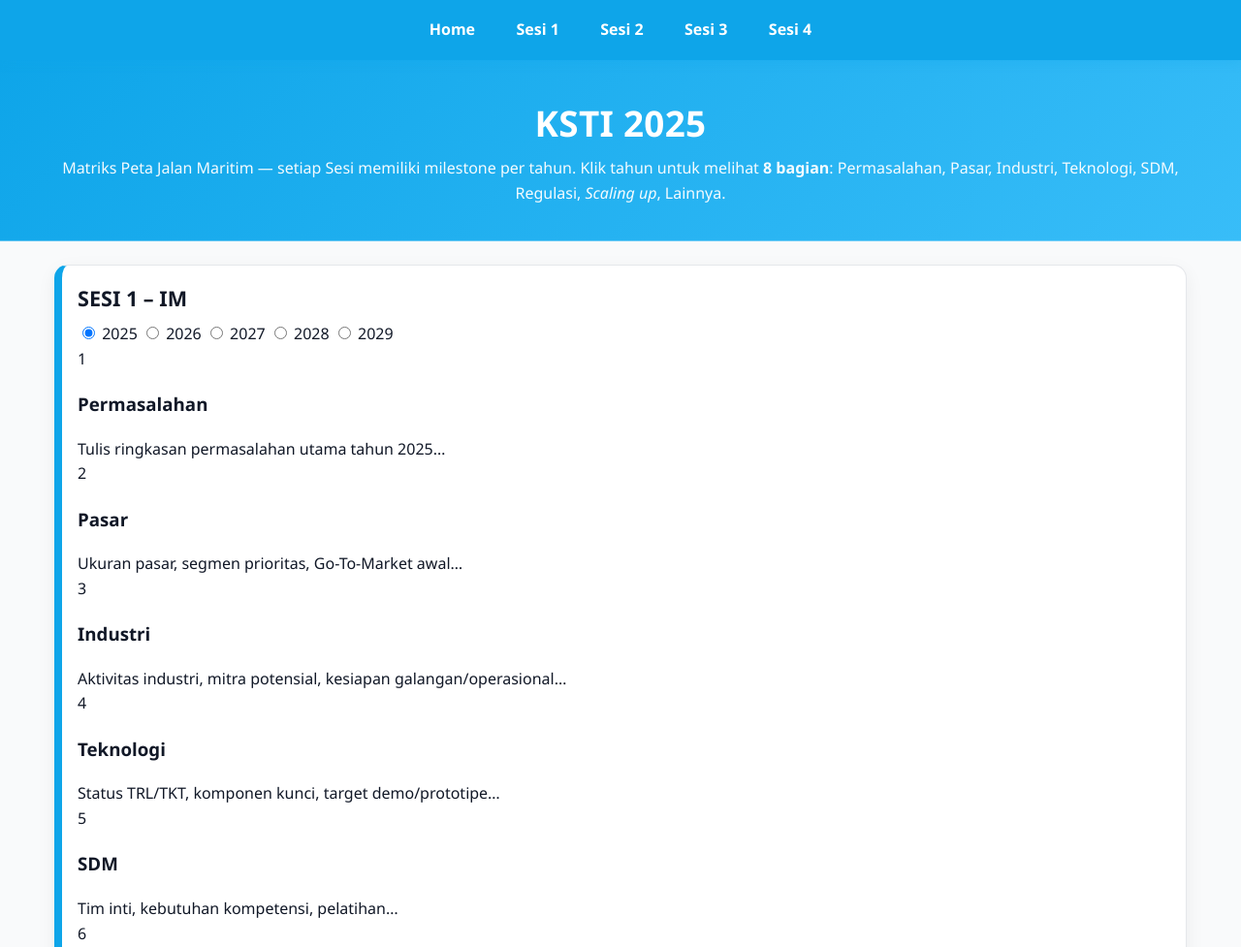
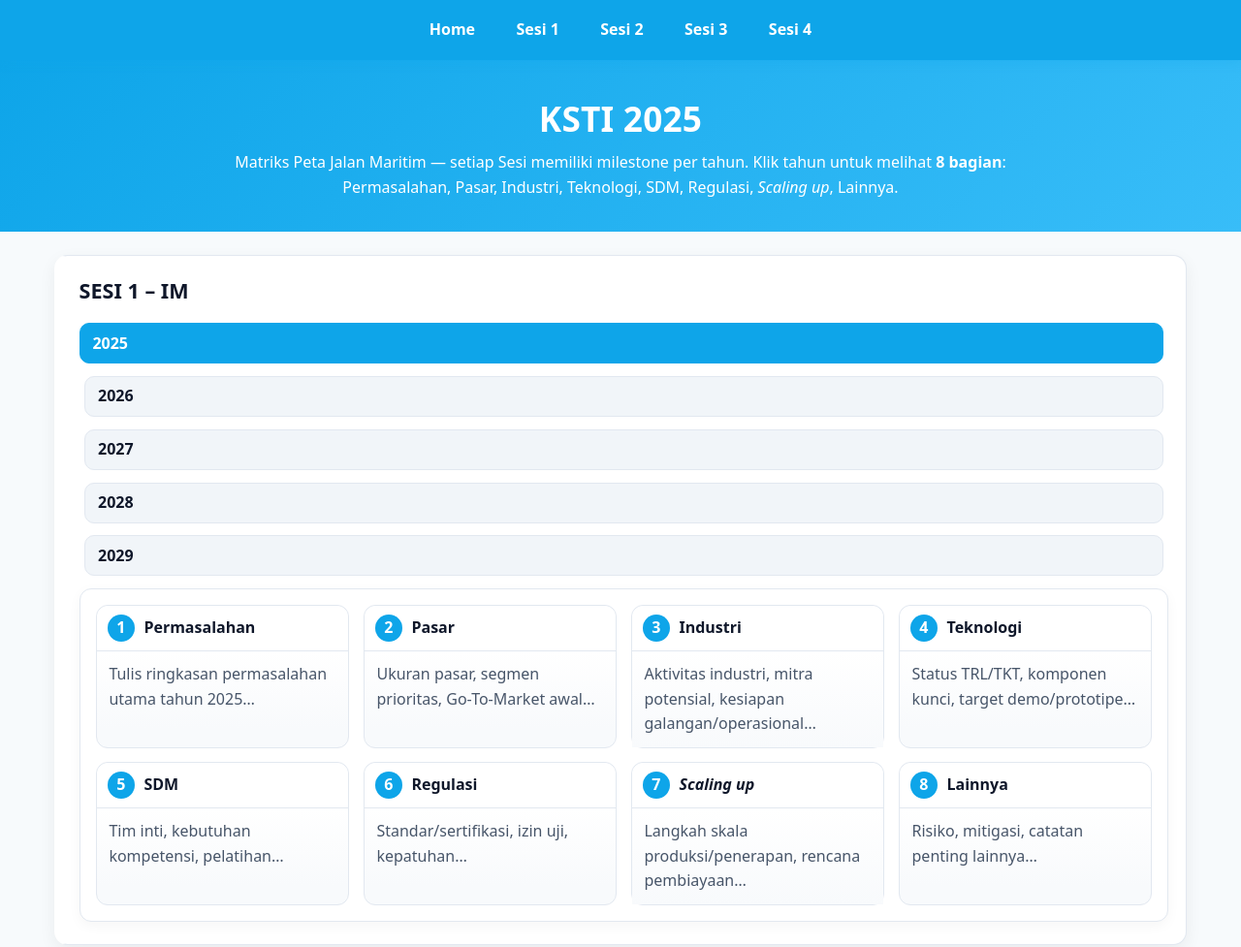
Before and after one commit to labdst/roadmap-maritim, a plain HTML site: page index.html in a window 1280 px wide. Shown: the top 977 px of the page at 97% size. Drawn offline with Linux system fonts and the light colour scheme.

Commit message:
Update styles.css

```diff
--- a/styles.css
+++ b/styles.css
@@ -1,25 +1,22 @@
-:root {
-  --bg:#f9fafb; --fg:#111827; --muted:#6b7280;
-  --line:#e5e7eb; --card:#fff;
-  --blue:#0ea5e9; --green:#22c55e;
-  --purple:#8b5cf6; --amber:#f59e0b;
+:root{
+  --bg:#f7fafc; --fg:#0f172a; --muted:#475569;
+  --card:#ffffff; --line:#e2e8f0;
+  --blue:#0ea5e9; --green:#22c55e; --purple:#8b5cf6; --amber:#f59e0b;
 }
 
-/* Reset dasar */
+/* Reset */
 *{box-sizing:border-box}
 html,body{margin:0;padding:0}
 body{
-  font-family: "Segoe UI", Arial, sans-serif;
-  background:var(--bg); color:var(--fg);
-  line-height:1.6;
+  font-family: system-ui,-apple-system,Segoe UI,Roboto,Ubuntu,Cantarell,Noto Sans,Arial;
+  background:var(--bg); color:var(--fg); line-height:1.6;
 }
 
 /* Toolbar */
 .toolbar{
   position:sticky; top:0; z-index:50;
   display:flex; justify-content:center; gap:1.25rem; flex-wrap:wrap;
-  background:var(--blue);
-  padding:.8rem 1rem;
+  background:var(--blue); padding:.8rem 1rem;
   box-shadow:0 2px 10px rgba(14,165,233,.25);
 }
 .toolbar a{
@@ -29,51 +26,103 @@ body{
 .toolbar a:hover{ background:rgba(255,255,255,.18); }
 
 /* Hero */
-.hero{
-  background:linear-gradient(135deg,#0ea5e9,#38bdf8);
-  color:#fff; border-bottom:1px solid rgba(255,255,255,.35);
+.hero{ background:linear-gradient(135deg,#0ea5e9,#38bdf8); color:#fff; }
+.hero__inner{ max-width:1200px; margin:0 auto; padding:2rem 1rem; text-align:center; }
+.hero h1{ margin:0; font-size:2.2rem; letter-spacing:.2px; }
+.hero p{ margin:.3rem auto 0; max-width:900px; }
+
+/* Layout */
+.content{ max-width:1200px; margin:1.5rem auto; padding:0 1rem; }
+.section.card{
+  background:var(--card); border:1px solid var(--line);
+  border-left:8px solid transparent;
+  border-radius:14px; padding:1rem 1.1rem 1.4rem;
+  margin:1.1rem 0; box-shadow:0 6px 18px rgba(2,8,23,.06);
 }
-.hero__inner{
-  max-width:1200px; margin:0 auto; padding:2.2rem 1rem;
-  text-align:center;
+.section h2{ margin:.2rem 0 1rem; font-size:1.35rem; }
+
+/* Accents */
+.accent-blue{  border-left-color:var(--blue); }
+.accent-green{ border-left-color:var(--green); }
+.accent-purple{border-left-color:var(--purple);}
+.accent-amber{ border-left-color:var(--amber); }
+
+/* Milestone Tabs (CSS-only) */
+.milestone{ margin-top:.4rem; }
+.milestone-tabs{
+  display:grid; grid-template-columns: 1fr; gap:.8rem;
 }
-.hero h1{margin:0; font-size:2.3rem; letter-spacing:.3px;}
-.hero p{margin:.3rem 0 0; opacity:.95}
+.milestone-tabs > input{ display:none; }
 
-/* Konten */
-.content{
-  max-width:1200px; margin:1.5rem auto; padding:0 1rem;
+.milestone-tabs > label{
+  display:inline-block; width:auto;
+  background:#f1f5f9; color:#0f172a;
+  border:1px solid var(--line); border-radius:10px;
+  padding:.45rem .8rem; font-weight:600; cursor:pointer; user-select:none;
+  margin-right:.35rem;
+}
+.milestone-tabs > label:hover{ background:#e2e8f0; }
+
+/* Baris label tahun */
+.milestone-tabs > label + input,
+.milestone-tabs > label + input + label{ margin-left:.35rem; }
+.milestone-tabs > label:nth-of-type(1){ margin-right:.35rem; }
+
+/* Panel container: setiap input radio diikuti 1 .panel */
+.milestone-tabs .panel{
+  display:none;
+  background:#ffffff; border:1px solid var(--line);
+  border-radius:12px; padding:1rem; box-shadow: 0 4px 14px rgba(2,8,23,.04);
 }
 
-/* Card per sheet */
-.card{
-  background:var(--card); border:1px solid var(--line);
-  border-left:8px solid transparent;
-  border-radius:14px; padding:1rem 1rem 1.2rem;
-  margin:1.1rem 0; box-shadow:0 6px 20px rgba(2,8,23,.06);
+/* Tampilkan panel saat radio:checked sesuai urutannya */
+.milestone-tabs > input:nth-of-type(1):checked ~ label:nth-of-type(1),
+.milestone-tabs > input:nth-of-type(2):checked ~ label:nth-of-type(2),
+.milestone-tabs > input:nth-of-type(3):checked ~ label:nth-of-type(3),
+.milestone-tabs > input:nth-of-type(4):checked ~ label:nth-of-type(4),
+.milestone-tabs > input:nth-of-type(5):checked ~ label:nth-of-type(5){
+  background:#0ea5e9; color:#fff; border-color:#0ea5e9;
 }
-.card h2{ margin:.1rem 0 .4rem; font-size:1.35rem; }
 
-/* Aksen warna kiri kartu */
-.accent-blue{  border-left-color:var(--blue);   }
-.accent-green{ border-left-color:var(--green);  }
-.accent-purple{border-left-color:var(--purple); }
-.accent-amber{ border-left-color:var(--amber);  }
+.milestone-tabs > input:nth-of-type(1):checked ~ .panel:nth-of-type(1),
+.milestone-tabs > input:nth-of-type(2):checked ~ .panel:nth-of-type(2),
+.milestone-tabs > input:nth-of-type(3):checked ~ .panel:nth-of-type(3),
+.milestone-tabs > input:nth-of-type(4):checked ~ .panel:nth-of-type(4),
+.milestone-tabs > input:nth-of-type(5):checked ~ .panel:nth-of-type(5){
+  display:block;
+}
 
-/* Tabel */
-.table-wrap{ overflow:auto; margin-top:.6rem; }
-table{ width:100%; border-collapse:collapse; min-width:720px; font-size:15px; }
-thead th{
-  background:#f3f4f6; text-align:left; padding:.65rem .6rem;
-  font-weight:700; border-bottom:2px solid var(--line);
-  white-space:nowrap;
+/* Grid 8 item */
+.grid8{
+  display:grid; gap:.9rem;
+  grid-template-columns: repeat(2, minmax(0,1fr));
 }
-tbody td{
-  padding:.55rem .6rem; border-bottom:1px solid var(--line);
-  vertical-align:top;
+@media (min-width: 980px){
+  .grid8{ grid-template-columns: repeat(4, minmax(0,1fr)); }
 }
-tbody tr:nth-child(odd){ background:#fafafa; }
-tbody tr:hover{ background:#eef6ff; }
+
+/* Item kartu (No. + Deskripsi) */
+.item{
+  border:1px solid var(--line); border-radius:12px;
+  background:#f8fafc;
+}
+.item__head{
+  display:flex; align-items:center; gap:.6rem;
+  border-bottom:1px solid var(--line);
+  background:#ffffff; border-radius:12px 12px 0 0;
+  padding:.55rem .7rem;
+}
+.no{
+  display:inline-flex; align-items:center; justify-content:center;
+  width:28px; height:28px; border-radius:50%;
+  background:#0ea5e9; color:#fff; font-weight:700;
+}
+.item__head h3{ margin:0; font-size:1rem; }
+.item__body{
+  padding:.7rem .8rem; color:var(--muted);
+  min-height:80px; /* beri ruang tulis */
+  background:linear-gradient(180deg, #ffffff 0%, #f8fafc 100%);
+}
 
 /* Footer */
 .footer{
@@ -81,9 +130,3 @@ tbody tr:hover{ background:#eef6ff; }
   border-top:1px solid var(--line);
   padding:1rem; margin-top:2rem;
 }
-
-/* Responsif */
-@media (max-width: 680px){
-  .hero h1{ font-size:1.8rem; }
-  table{ min-width:600px; }
-}
```
